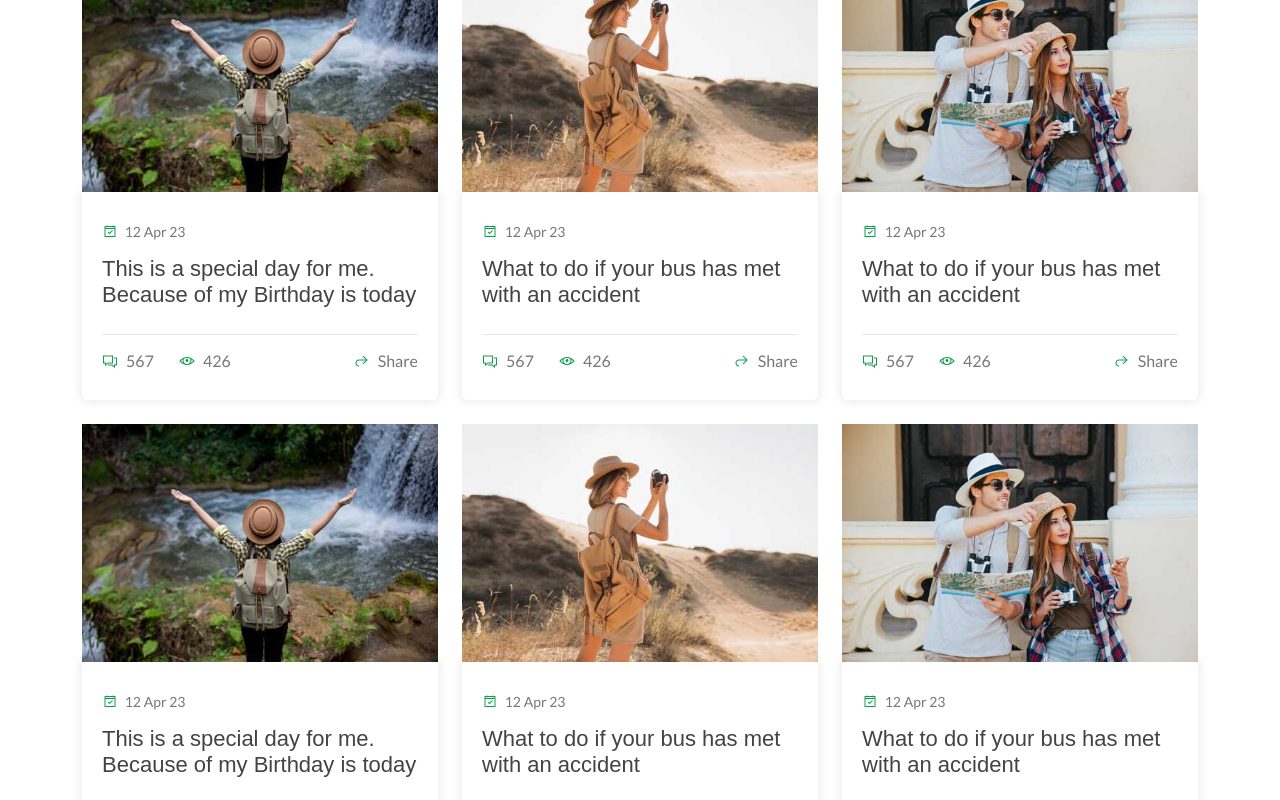
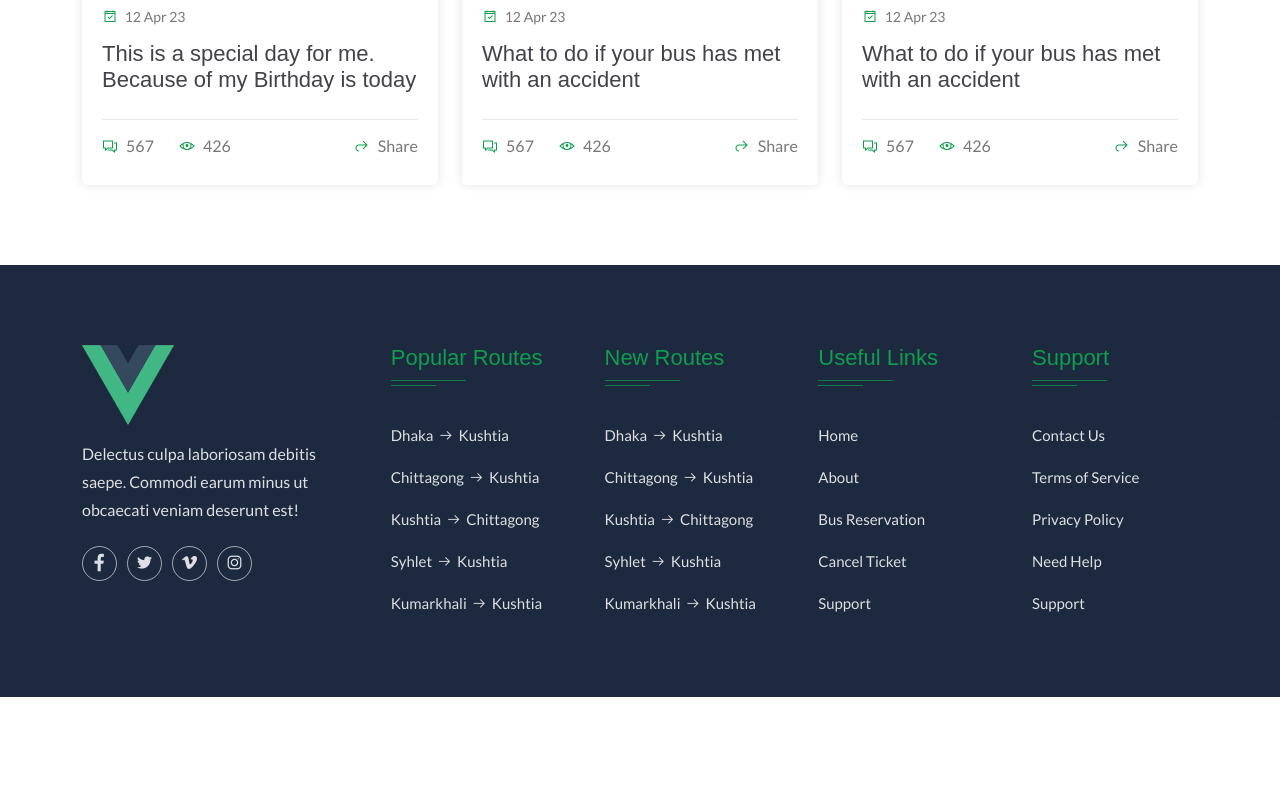
Before and after one commit to mdmunnaahmed/vue-bus-booking, a Vue app: page /blog in a window 1280 px wide. Shown: the part 1360-2160 px from the top of the page. After the commit the page ends 2057 px from the top, so only its background shows below. Built offline with nearby package versions, Linux system fonts and the light colour scheme; a web font is replaced by a local one.

Commit message:
blog details come from blog post dynamic done

```diff
--- a/src/components/layout/BlogItem.vue
+++ b/src/components/layout/BlogItem.vue
@@ -6,7 +6,7 @@
     <div class="post-content">
       <span class="date"><i class="las la-calendar-check"></i> {{ date }}</span>
       <h4 class="title">
-        <router-link :to="blogDetails">{{ title }}</router-link>
+        <router-link :to="blogDetailsLink">{{ title }}</router-link>
       </h4>
       <p>
         {{ pera }}
@@ -23,9 +23,7 @@
           </div>
         </li>
         <li>
-          <router-link :to="blogDetails"
-            ><i class="las la-share"></i> Share</router-link
-          >
+          <router-link :to="blogDetailsLink"><i class="las la-share"></i> Share</router-link>
         </li>
       </ul>
     </div>
@@ -36,11 +34,10 @@
 
 <script>
 export default {
-  props: ["thumb", "title", "date", "pera", "comments", "seen",],
+  props: ['id', "thumb", "title", "date", "pera", "comments", "seen",],
   computed: {
-    blogDetails() {
-      const title = this.title.replace(/\s+/g, "-");
-      return this.$route.path + "/" + title.toLowerCase();
+    blogDetailsLink() {
+      return this.$route.path + '/' + this.id
     },
   },
 };
--- a/src/pages/BlogDetails.vue
+++ b/src/pages/BlogDetails.vue
@@ -1,35 +1,210 @@
 <!-- components/BlogDetails.vue -->
 <template>
-  <div v-for="(post, index) in posts" :key="index">
-    <h2>{{ post.title }}</h2>
-    <div>{{ post.content }}</div>
-  </div>
+  <!-- Blog Details Section Starts Here -->
+  <section class="blog-details padding-top padding-bottom">
+    <div class="container">
+      <div class="row gy-5">
+        <div class="col-lg-8">
+          <div class="post-thumb mb-4">
+            <img :src="require(`@/assets/blog/${thumb}`)" alt="thumb">
+          </div>
+          <div class="post-details-content">
+            <div class="content-inner">
+              <ul class="meta-post mb-2 gap-4">
+                <li>
+                  <i class="las la-calendar-check"></i>
+                  <span>{{ date }}</span>
+                </li>
+                <li>
+                  <div>
+                    <i class="las la-comments"></i>
+                    {{ comments }} Comments
+                  </div>
+                </li>
+                <li>
+                  <div>
+                    <i class="las la-eye"></i>
+                    {{ seen }}
+                  </div>
+                </li>
+                <li>
+                  <i class="las la-tags"></i>
+                  <span><a href="#0">Travel</a></span>
+                </li>
+              </ul>
+              <h3 class="title mb-2 mt-2">{{ detailsTitle }}</h3>
+              <p class="blog-details-pera">
+                {{ detailsPera }}
+              </p>
+              <ul class="info mt-4">
+                <li><i class="las la-check me-1 text--base"></i> Some people do not understand why you should have to</li>
+                <li><i class="las la-check me-1 text--base"></i> tempora repellendus explicabo voluptate labore minus?
+                </li>
+                <li><i class="las la-check me-1 text--base"></i> A consectetur adipisicing elit. Debitis quidem,</li>
+              </ul>
+            </div>
+          </div>
+        </div>
+        <div class="col-lg-4 col-md-12">
+          <div class="blog-sidebar">
+            <div class="sidebar-item">
+              <div class="latest-post-wrapper item-inner">
+                <h5 class="title">Latest Post</h5>
+                <div class="lastest-post-item">
+                  <div class="thumb">
+                    <!-- <img src="./assets/images/blog/item3.jpg" alt="blog"> -->
+                  </div>
+                  <div class="content">
+                    <h6 class="title"><a href="#0">France Prepares toding Stake Its Place in World </a></h6>
+                    <ul class="meta-post">
+                      <li>
+                        <span>Post by</span>
+                        <a href="#0">Admin</a>
+                      </li>
+                      <li>
+                        <span>25 May 2020</span>
+                      </li>
+                    </ul>
+                  </div>
+                </div>
+                <div class="lastest-post-item">
+                  <div class="thumb">
+                    <!-- <img src="./assets/images/blog/item2.jpg" alt="blog"> -->
+                  </div>
+                  <div class="content">
+                    <h6 class="title"><a href="#0">France Prepares toding Stake Its Place in World </a></h6>
+                    <ul class="meta-post">
+                      <li>
+                        <span>Post by</span>
+                        <a href="#0">Admin</a>
+                      </li>
+                      <li>
+                        <span>25 May 2020</span>
+                      </li>
+                    </ul>
+                  </div>
+                </div>
+                <div class="lastest-post-item">
+                  <div class="thumb">
+                    <!-- <img src="./assets/images/blog/item1.jpg" alt="blog"> -->
+                  </div>
+                  <div class="content">
+                    <h6 class="title"><a href="#0">France Prepares toding Stake Its Place in World </a></h6>
+                    <ul class="meta-post">
+                      <li>
+                        <span>Post by</span>
+                        <a href="#0">Admin</a>
+                      </li>
+                      <li>
+                        <span>25 May 2020</span>
+                      </li>
+                    </ul>
+                  </div>
+                </div>
+                <div class="lastest-post-item">
+                  <div class="thumb">
+                    <!-- <img src="./assets/images/blog/item2.jpg" alt="blog"> -->
+                  </div>
+                  <div class="content">
+                    <h6 class="title"><a href="#0">France Prepares toding Stake Its Place in World </a></h6>
+                    <ul class="meta-post">
+                      <li>
+                        <span>Post by</span>
+                        <a href="#0">Admin</a>
+                      </li>
+                      <li>
+                        <span>25 May 2020</span>
+                      </li>
+                    </ul>
+                  </div>
+                </div>
+              </div>
+            </div>
+          </div>
+        </div>
+      </div>
+    </div>
+  </section>
+  <!-- Blog Details Section Ends Here -->
 </template>
 
 <script>
 export default {
-  props: ["thumb", "title", "date", "pera", "comments", "seen",],
+  props: ['id'],
   data() {
     return {
       selectedBlog: null,
-      id: '',
     };
   },
   computed: {
-    // posts() {
-    //   const posts = this.$store.getters["posts/posts"];
-    // },
+    thumb() {
+      return this.selectedBlog.thumb
+    },
+    detailsTitle() {
+      return this.selectedBlog.title
+    },
+    detailsPera() {
+      return this.selectedBlog.pera
+    },
+    seen() {
+      return this.selectedBlog.seen
+    },
+    comments() {
+      return this.selectedBlog.comments
+    },
+    date() {
+      return this.selectedBlog.date
+    },
+    // randomPosts() {
+    //   const posts = this.$store.getters["posts/posts"]
+    // }
   },
   created() {
     this.selectedBlog = this.$store.getters["posts/posts"].find(
       (post) => post.id === this.id
     );
+    console.log(this.selectedBlog);
   },
 };
 </script>
 
 
 <style scoped>
+.info {
+  gap: 5px;
+}
+
+.info li {
+  padding: 0;
+}
+
+.meta-post {
+  display: -webkit-box;
+  display: -ms-flexbox;
+  display: flex;
+  -webkit-box-pack: justify;
+  -ms-flex-pack: justify;
+  border-top: 1px solid rgba(27, 39, 61, 0.1);
+  margin-top: 15px;
+  padding-top: 5px;
+  -webkit-transition: all ease .3s;
+  transition: all ease .3s;
+}
+
+.meta-post li {
+  display: -webkit-box;
+  display: -ms-flexbox;
+  display: flex;
+  -webkit-box-align: center;
+  -ms-flex-align: center;
+  align-items: center;
+}
+
+.meta-post li i {
+  margin-right: 5px;
+  color: #0e9e4d;
+}
+
 .blog-details {
   overflow: initial !important;
 }
@@ -258,5 +433,4 @@ export default {
   background: #0e9e4d;
   border-color: #0e9e4d;
   color: #fff;
-}
-</style>
+}</style>
--- a/src/pages/BlogPage.vue
+++ b/src/pages/BlogPage.vue
@@ -1,36 +1,18 @@
 <template>
-  <inner-banner
-    v-for="(blog, index) in blogPage"
-    :key="index"
-    :title="blog.title"
-    :slug="blog.slug"
-    :bg="blog.bg"
-  ></inner-banner>
+  <inner-banner v-for="(blog, index) in blogPage" :key="index" :title="blog.title" :slug="blog.slug"
+    :bg="blog.bg"></inner-banner>
   <!-- Blog Section Starts Here -->
   <section class="blog-section padding-bottom padding-top">
     <div class="container">
       <div class="row g-4">
-        <div
-          class="col-lg-4 col-md-6 col-sm-10"
-          v-for="(post, index) in paginatedItems"
-          :key="index"
-        >
-          <blog-item
-            :thumb="post.thumb"
-            :title="post.title"
-            :date="post.date"
-            :comments="post.comments"
-            :seen="post.seen"
-            :to="index"
-          ></blog-item>
+        <div class="col-lg-4 col-md-6 col-sm-10" v-for="(post, index) in paginatedItems" :key="index">
+          <blog-item :thumb="post.thumb" :id="post.id" :title="post.title" :date="post.date" :comments="post.comments"
+            :seen="post.seen"></blog-item>
         </div>
       </div>
       <div class="text-center mt-5" v-show="currentPage !== totalPages">
-        <button
-          class="btn py-2 h-auto px-5 w-auto btn-secondary"
-          @click="nextPage"
-          :disabled="currentPage === totalPages"
-        >
+        <button class="btn py-2 h-auto px-5 w-auto btn-secondary" @click="nextPage"
+          :disabled="currentPage === totalPages">
           Load More
         </button>
       </div>
@@ -59,8 +41,8 @@ export default {
     posts() {
       return this.$store.getters["posts/posts"];
     },
-    blogPage() {
-      return this.$store.getters["posts/blogPage"];
+    blogTitle() {
+      return this.selectedBlog.title
     },
     totalItems() {
       return this.posts.length;
@@ -71,7 +53,6 @@ export default {
     paginatedItems() {
       const startIndex = (this.currentPage - 1) * this.itemsPerPage;
       const endIndex = startIndex + this.itemsPerPage;
-      console.log(this.startIndex, this.itemsPerPage);
       return this.posts.slice(0, endIndex);
     },
   },
--- a/src/router.js
+++ b/src/router.js
@@ -22,6 +22,7 @@ const router = createRouter({
     {
       path: "/blog/:id",
       component: BlogDetails,
+      props: true,
     },
     {
       path: "/:notFound(.*)",
--- a/src/store/modules/posts/index.js
+++ b/src/store/modules/posts/index.js
@@ -21,6 +21,7 @@ export default {
       ],
       posts: [
         {
+          id: 'p1',
           thumb: "item1.jpg",
           title: "This is a special day for me. Because of my Birthday is today",
           pera: "Expedita reprehenderit assumenda cum, id accusamus ad obcaecati fugit volupta Dolore?",
@@ -29,6 +30,7 @@ export default {
           seen: 426,
         },
         {
+          id: 'p2',
           thumb: "item2.jpg",
           title: "What to do if your bus has met with an accident",
           pera: "Expedita reprehenderit assumenda cum, id accusamus ad obcaecati fugit volupta Dolore?",
@@ -37,6 +39,7 @@ export default {
           seen: 426,
         },
         {
+          id: 'p3',
           thumb: "item3.jpg",
           title: "What to do if your bus has met with an accident",
           pera: "Expedita reprehenderit assumenda cum, id accusamus ad obcaecati fugit volupta Dolore?",
@@ -45,6 +48,7 @@ export default {
           seen: 426,
         },
         {
+          id: 'p4',
           thumb: "item1.jpg",
           title: "This is a special day for me. Because of my Birthday is today",
           pera: "Expedita reprehenderit assumenda cum, id accusamus ad obcaecati fugit volupta Dolore?",
@@ -53,6 +57,7 @@ export default {
           seen: 426,
         },
         {
+          id: 'p5',
           thumb: "item2.jpg",
           title: "What to do if your bus has met with an accident",
           pera: "Expedita reprehenderit assumenda cum, id accusamus ad obcaecati fugit volupta Dolore?",
@@ -61,6 +66,7 @@ export default {
           seen: 426,
         },
         {
+          id: 'p6',
           thumb: "item3.jpg",
           title: "What to do if your bus has met with an accident",
           pera: "Expedita reprehenderit assumenda cum, id accusamus ad obcaecati fugit volupta Dolore?",
@@ -69,6 +75,7 @@ export default {
           seen: 426,
         },
         {
+          id: 'p7',
           thumb: "item1.jpg",
           title: "This is a special day for me. Because of my Birthday is today",
           pera: "Expedita reprehenderit assumenda cum, id accusamus ad obcaecati fugit volupta Dolore?",
@@ -77,6 +84,7 @@ export default {
           seen: 426,
         },
         {
+          id: 'p8',
           thumb: "item2.jpg",
           title: "What to do if your bus has met with an accident",
           pera: "Expedita reprehenderit assumenda cum, id accusamus ad obcaecati fugit volupta Dolore?",
@@ -85,78 +93,7 @@ export default {
           seen: 426,
         },
         {
-          thumb: "item3.jpg",
-          title: "What to do if your bus has met with an accident",
-          pera: "Expedita reprehenderit assumenda cum, id accusamus ad obcaecati fugit volupta Dolore?",
-          date: "12 Apr 23",
-          comments: 567,
-          seen: 426,
-        },
-        {
-          thumb: "item1.jpg",
-          title: "This is a special day for me. Because of my Birthday is today",
-          pera: "Expedita reprehenderit assumenda cum, id accusamus ad obcaecati fugit volupta Dolore?",
-          date: "12 Apr 23",
-          comments: 567,
-          seen: 426,
-        },
-        {
-          thumb: "item2.jpg",
-          title: "What to do if your bus has met with an accident",
-          pera: "Expedita reprehenderit assumenda cum, id accusamus ad obcaecati fugit volupta Dolore?",
-          date: "12 Apr 23",
-          comments: 567,
-          seen: 426,
-        },
-        {
-          thumb: "item3.jpg",
-          title: "What to do if your bus has met with an accident",
-          pera: "Expedita reprehenderit assumenda cum, id accusamus ad obcaecati fugit volupta Dolore?",
-          date: "12 Apr 23",
-          comments: 567,
-          seen: 426,
-        },
-        {
-          thumb: "item1.jpg",
-          title: "This is a special day for me. Because of my Birthday is today",
-          pera: "Expedita reprehenderit assumenda cum, id accusamus ad obcaecati fugit volupta Dolore?",
-          date: "12 Apr 23",
-          comments: 567,
-          seen: 426,
-        },
-        {
-          thumb: "item2.jpg",
-          title: "What to do if your bus has met with an accident",
-          pera: "Expedita reprehenderit assumenda cum, id accusamus ad obcaecati fugit volupta Dolore?",
-          date: "12 Apr 23",
-          comments: 567,
-          seen: 426,
-        },
-        {
-          thumb: "item3.jpg",
-          title: "What to do if your bus has met with an accident",
-          pera: "Expedita reprehenderit assumenda cum, id accusamus ad obcaecati fugit volupta Dolore?",
-          date: "12 Apr 23",
-          comments: 567,
-          seen: 426,
-        },
-        {
-          thumb: "item1.jpg",
-          title: "This is a special day for me. Because of my Birthday is today",
-          pera: "Expedita reprehenderit assumenda cum, id accusamus ad obcaecati fugit volupta Dolore?",
-          date: "12 Apr 23",
-          comments: 567,
-          seen: 426,
-        },
-        {
-          thumb: "item2.jpg",
-          title: "What to do if your bus has met with an accident",
-          pera: "Expedita reprehenderit assumenda cum, id accusamus ad obcaecati fugit volupta Dolore?",
-          date: "12 Apr 23",
-          comments: 567,
-          seen: 426,
-        },
-        {
+          id: 'p9',
           thumb: "item3.jpg",
           title: "What to do if your bus has met with an accident",
           pera: "Expedita reprehenderit assumenda cum, id accusamus ad obcaecati fugit volupta Dolore?",
```
